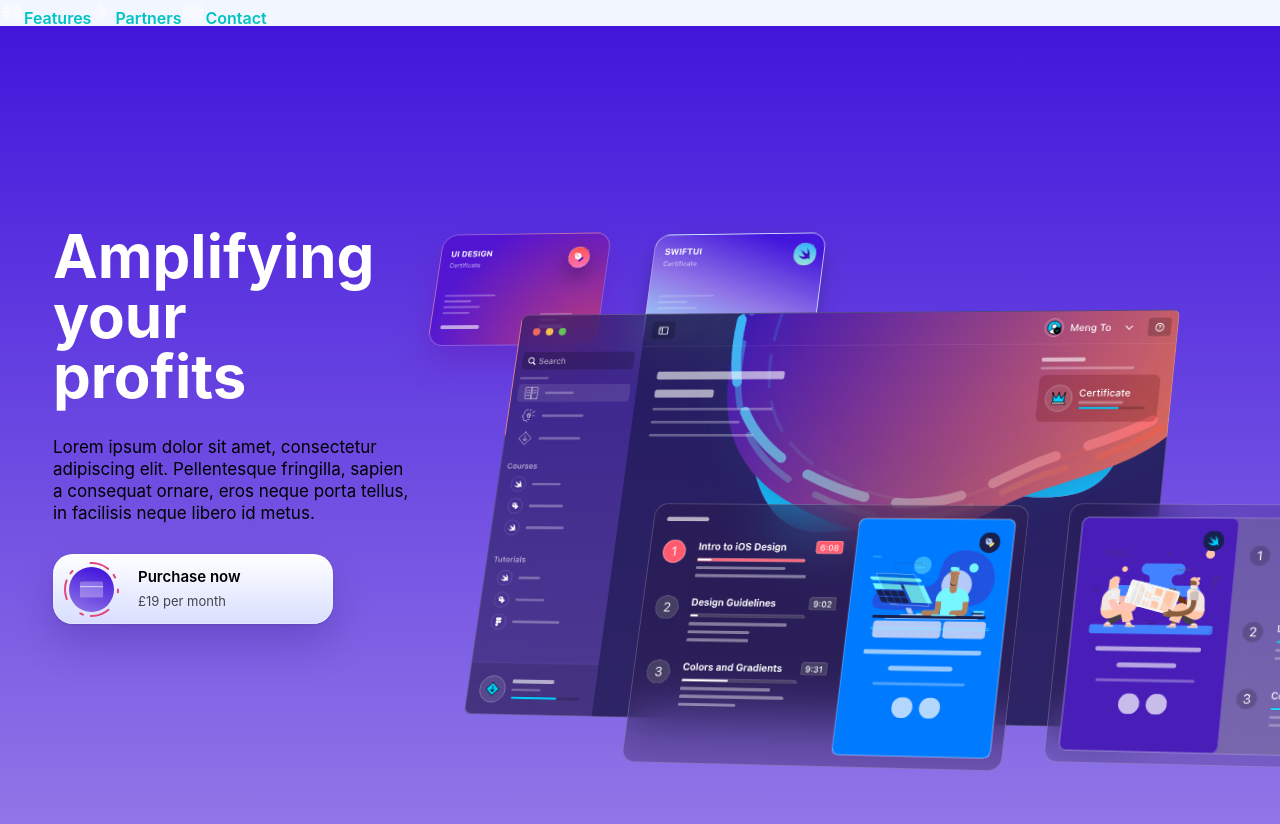
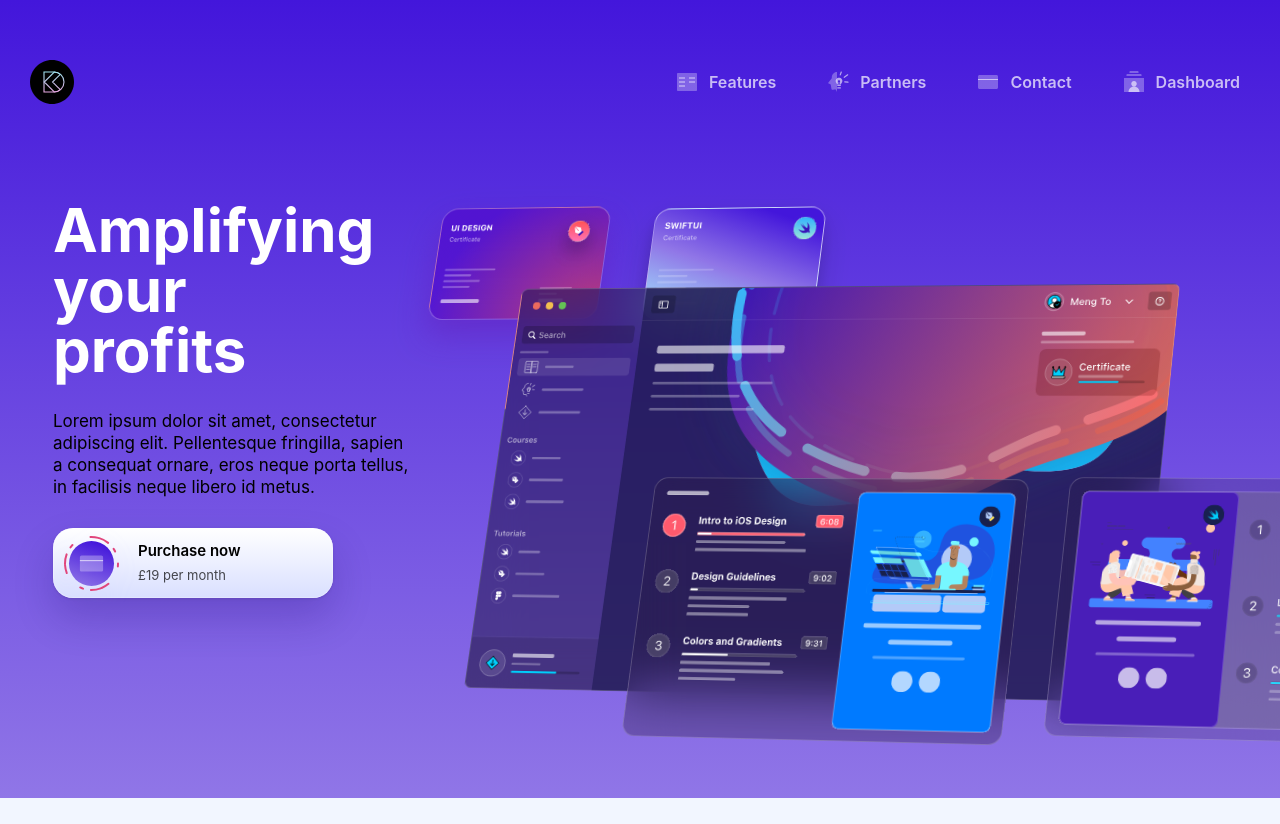
Before and after one commit to hxsseeb/pingshack-website, a Gatsby site: page / in a window 1280 px wide. After the commit the page ends 800 px from the top, so only its background shows below. Built offline with nearby package versions, Linux system fonts and the light colour scheme; Gatsby itself is replaced by a stand-in of ours.

Commit message:
Completed episode 12

```diff
--- a/src/components/layout/Header.js
+++ b/src/components/layout/Header.js
@@ -1,21 +1,56 @@
 import { Link } from "gatsby"
 import React from "react"
-
-const menuData = [
-  { title: "Features", icon: "/images/icons/courses.svg", link: "/features" },
-  { title: "Partners", icon: "/images/icons/tutorials.svg", link: "/partners" },
-  { title: "Contact", icon: "/images/icons/pricing.svg", link: "/contact" },
-]
+import styled from "styled-components"
+import { menuData } from "../../data/menuData"
 
 export default function Header() {
   return (
-    <>
+    <Wrapper>
+      <img src="images/logos/logo.svg" />
+      <MenuWrapper>
         {menuData.map((item, index) => (
           <Link to={item.link} key={index}>
+            <MenuItem>
               <img src={item.icon} alt={item.title} />
               {item.title}
+            </MenuItem>
           </Link>
         ))}
-    </>
+      </MenuWrapper>
+    </Wrapper>
   )
 }
+
+const Wrapper = styled.div`
+  position: absolute;
+  top: 60px;
+  display: grid;
+  grid-template-columns: 44px auto;
+  width: 100%;
+  justify-content: space-between;
+  padding: 0 30px;
+  align-items: center;
+`
+
+const MenuWrapper = styled.div`
+  display: grid;
+  gap: 30px;
+  grid-template-columns: repeat(4, auto);
+`
+
+const MenuItem = styled.div`
+  color: rgba(255, 255, 255, 0.7);
+  display: grid;
+  grid-template-columns: 24px auto;
+  gap: 10px;
+  align-items: center;
+  padding: 10px;
+  border-radius: 10px;
+  transition: 0.5s ease-out;
+
+  :hover {
+    background: rgba(255, 255, 255, 0.1);
+    box-shadow: 0px 10px 20px rgba(0, 0, 0, 0.1),
+      inset 0px 0px 0px 0.5px rgba(255, 255, 255, 0.2);
+  }
+`
--- /dev/null
+++ b/src/data/menuData.js
@@ -0,0 +1,6 @@
+export const menuData = [
+  { title: "Features", icon: "/images/icons/courses.svg", link: "/features" },
+  { title: "Partners", icon: "/images/icons/tutorials.svg", link: "/partners" },
+  { title: "Contact", icon: "/images/icons/pricing.svg", link: "/contact" },
+  { title: "Dashboard", icon: "/images/icons/account.svg", link: "/dashboard" },
+]
```
Lines whose indentation alone changed are shown as unchanged.
